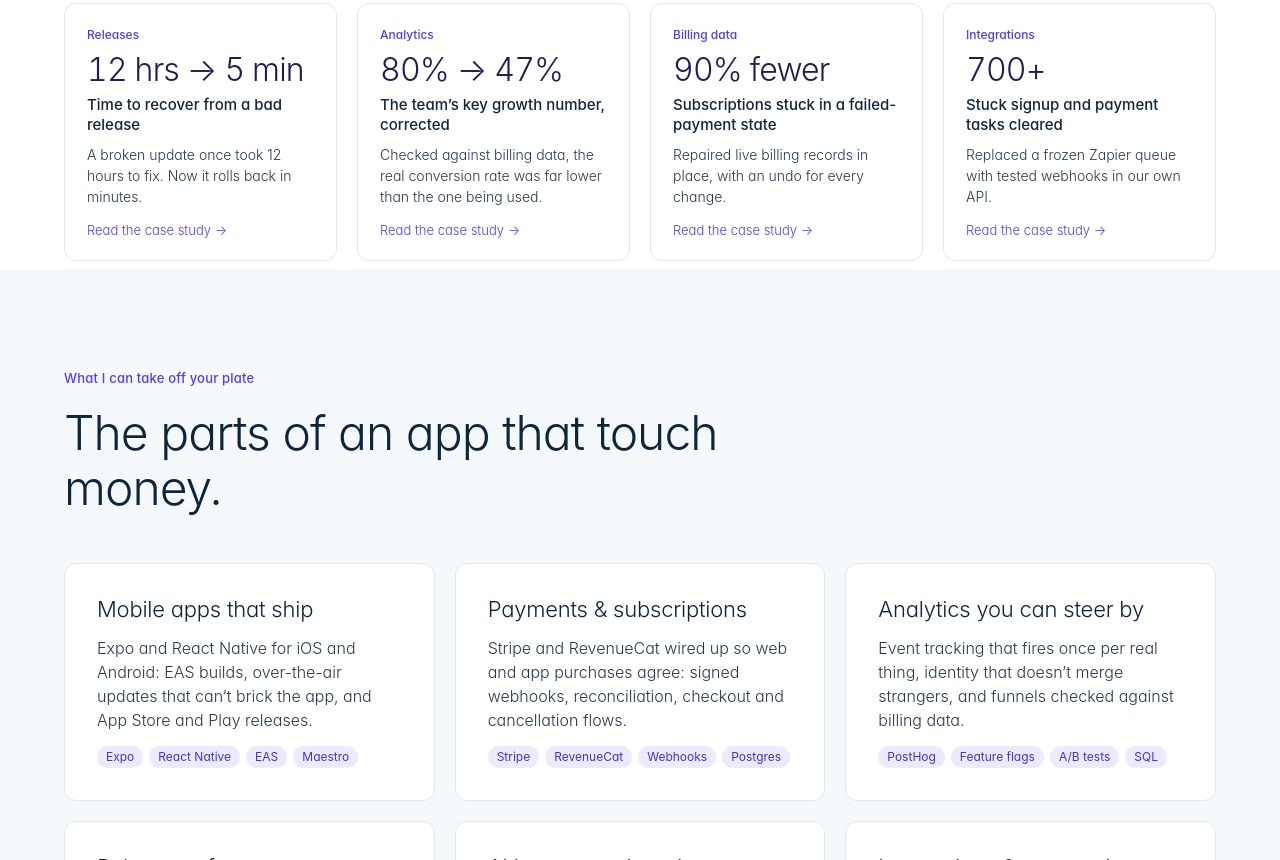
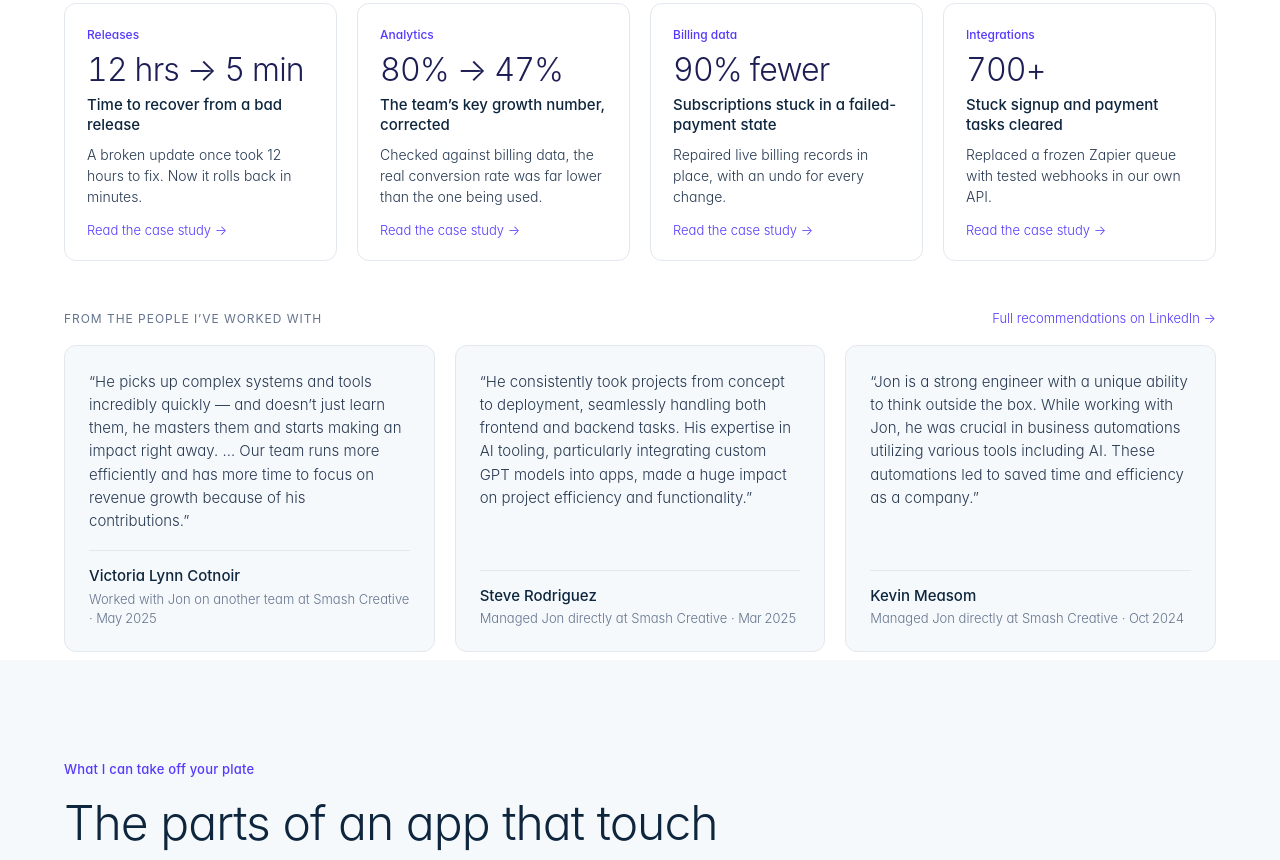
Before and after one commit to jonzaro/PortfolioJZ, an Astro site: page /consulting in a window 1280 px wide. Shown: the part 960-1820 px from the top of the page. Built offline with nearby package versions, Linux system fonts and the light colour scheme; Astro itself is replaced by a stand-in of ours.

Commit message:
Add coworker recommendations and separate the Zapier and subscription repair case studies
Agent testers flagged that every result was self-reported, and that the
Zapier and subscription repair stories could read as one. Adds verbatim
LinkedIn recommendation excerpts under the proof strip on / and /consulting,
and a line in each case study saying how it differs from the other.

```diff
--- /dev/null
+++ b/src/components/Testimonials.astro
@@ -0,0 +1,127 @@
+---
+import { site } from '../site';
+
+// Verbatim excerpts from LinkedIn recommendations; "…" marks a cut. Don't reword them.
+const quotes = [
+  {
+    text: 'He picks up complex systems and tools incredibly quickly — and doesn’t just learn them, he masters them and starts making an impact right away. … Our team runs more efficiently and has more time to focus on revenue growth because of his contributions.',
+    name: 'Victoria Lynn Cotnoir',
+    relation: 'Worked with Jon on another team at Smash Creative',
+    date: 'May 2025',
+  },
+  {
+    text: 'He consistently took projects from concept to deployment, seamlessly handling both frontend and backend tasks. His expertise in AI tooling, particularly integrating custom GPT models into apps, made a huge impact on project efficiency and functionality.',
+    name: 'Steve Rodriguez',
+    relation: 'Managed Jon directly at Smash Creative',
+    date: 'Mar 2025',
+  },
+  {
+    text: 'Jon is a strong engineer with a unique ability to think outside the box. While working with Jon, he was crucial in business automations utilizing various tools including AI. These automations led to saved time and efficiency as a company.',
+    name: 'Kevin Measom',
+    relation: 'Managed Jon directly at Smash Creative',
+    date: 'Oct 2024',
+  },
+];
+---
+
+<section class="quotes" aria-labelledby="quotes-title">
+  <div class="container">
+    <div class="quotes-head">
+      <p class="quotes-title caption" id="quotes-title">From the people I’ve worked with</p>
+      <a href={`${site.linkedin}details/recommendations/`} target="_blank" rel="noopener" class="quotes-link">
+        Full recommendations on LinkedIn <span class="arrow" aria-hidden="true">→</span>
+      </a>
+    </div>
+    <ul class="quotes-grid">
+      {
+        quotes.map((q) => (
+          <li>
+            <figure class="quote">
+              <blockquote>
+                <p>“{q.text}”</p>
+              </blockquote>
+              <figcaption>
+                <span class="quote-name">{q.name}</span>
+                <span class="quote-meta">
+                  {q.relation} · <span class="tnum">{q.date}</span>
+                </span>
+              </figcaption>
+            </figure>
+          </li>
+        ))
+      }
+    </ul>
+  </div>
+</section>
+
+<style>
+  .quotes {
+    padding: 40px 0 8px;
+  }
+  .quotes-head {
+    display: flex;
+    flex-wrap: wrap;
+    justify-content: space-between;
+    align-items: baseline;
+    gap: 8px 24px;
+    margin-bottom: 16px;
+  }
+  .quotes-title {
+    text-transform: uppercase;
+    letter-spacing: 0.08em;
+    font-size: 12px;
+  }
+  .quotes-link {
+    font-size: 13px;
+  }
+  .quotes-grid {
+    display: grid;
+    grid-template-columns: repeat(3, 1fr);
+    gap: 20px;
+    margin: 0;
+    padding: 0;
+    list-style: none;
+  }
+  .quote {
+    display: flex;
+    flex-direction: column;
+    gap: 18px;
+    height: 100%;
+    margin: 0;
+    padding: 24px 24px 22px;
+    border: 1px solid var(--hairline);
+    border-radius: var(--r-lg);
+    background: var(--canvas-soft);
+  }
+  .quote blockquote {
+    flex: 1;
+    margin: 0;
+  }
+  .quote blockquote p {
+    font-size: 15px;
+    line-height: 1.55;
+    color: var(--ink-secondary);
+  }
+  .quote figcaption {
+    display: flex;
+    flex-direction: column;
+    gap: 2px;
+    padding-top: 14px;
+    border-top: 1px solid var(--hairline);
+  }
+  .quote-name {
+    font-size: 15px;
+    font-weight: 500;
+    color: var(--ink);
+  }
+  .quote-meta {
+    font-size: 13px;
+    color: var(--ink-mute);
+  }
+  @media (max-width: 1023px) {
+    .quotes-grid {
+      grid-template-columns: 1fr;
+      gap: 12px;
+    }
+  }
+</style>
--- a/src/content/work/subscription-data-repair.md
+++ b/src/content/work/subscription-data-repair.md
@@ -38,6 +38,8 @@ Burn sells subscriptions on iOS, Android and the web, and the subscription table
 
 Nothing crashed. The numbers just got a little more wrong every day.
 
+This is a different problem from the [Zapier replacement](/work/zapier-to-webhooks/). That project moved signup and payment data into our own API and retired a stale `paid` flag. This one came a month later: bad rows that had already reached the subscription table, which I had to find, merge and repair in production without losing history.
+
 ## What I did
 
 **Contained it at the source first.** I changed the webhook path so it takes over the orphaned row with a single conditional update. The database decides who wins the race; the code doesn't have to. I wrote a probe script to reproduce the race against the real code path and checked that every new test failed against the broken version before I trusted it.
--- a/src/content/work/zapier-to-webhooks.md
+++ b/src/content/work/zapier-to-webhooks.md
@@ -37,6 +37,8 @@ Every signup, payment and cancellation on Burn's web checkout went through a cha
 
 The original sprint plan was to replace it with a third database and webhooks hosted on the WordPress site.
 
+This case study is about replacing that broken pipeline. The [subscription data repair](/work/subscription-data-repair/) came later and is a separate problem: duplicate rows inside the new subscription table, caused by a backfill, and repaired in production.
+
 ## What I did
 
 **Reworked the plan before writing code.** We already ran a Postgres database and an API server with monitoring, tests and a deploy pipeline. Adding a second database and putting revenue-critical webhooks on WordPress would have meant two more things to secure and keep alive. I moved the work into the API.
--- a/src/pages/consulting.astro
+++ b/src/pages/consulting.astro
@@ -3,6 +3,7 @@ import Base from '../layouts/Base.astro';
 import MountainHero from '../components/MountainHero.astro';
 import ShipLog from '../components/ShipLog.astro';
 import ProofStrip from '../components/ProofStrip.astro';
+import Testimonials from '../components/Testimonials.astro';
 import CaseGrid from '../components/CaseGrid.astro';
 import Principles from '../components/Principles.astro';
 import CtaBand from '../components/CtaBand.astro';
@@ -87,6 +88,7 @@ const steps = [
   </MountainHero>
 
   <ProofStrip />
+  <Testimonials />
 
   <section class="section section--soft" id="services">
     <div class="container">
--- a/src/pages/index.astro
+++ b/src/pages/index.astro
@@ -4,6 +4,7 @@ import MountainHero from '../components/MountainHero.astro';
 import ShipLog from '../components/ShipLog.astro';
 import CaseGrid from '../components/CaseGrid.astro';
 import ProofStrip from '../components/ProofStrip.astro';
+import Testimonials from '../components/Testimonials.astro';
 import Principles from '../components/Principles.astro';
 import CtaBand from '../components/CtaBand.astro';
 import { site } from '../site';
@@ -143,6 +144,7 @@ const side = [
   </MountainHero>
 
   <ProofStrip />
+  <Testimonials />
 
   <section class="section" id="experience">
     <div class="container">
```
